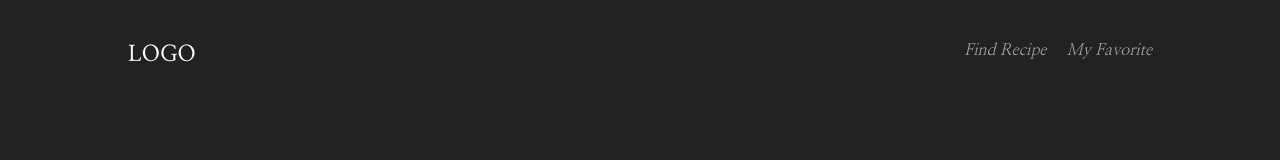
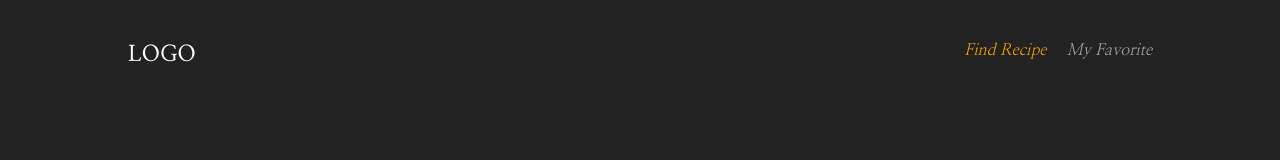
Before and after one commit to wknowpark797/next-recipe-clone, a Next.js app: page /find-recipe in a window 1280 px wide. Shown: the top 160 px of the page. Built offline with nearby package versions, Linux system fonts and the light colour scheme.

Commit message:
Text.jsx 메뉴 텍스트 활성화 처리

```diff
--- a/components/atoms/text/Text.jsx
+++ b/components/atoms/text/Text.jsx
@@ -3,6 +3,7 @@ import Link from 'next/link';
 import styles from './Text.module.scss';
 import clsx from 'clsx';
 import { Nanum_Myeongjo, Orbitron } from 'next/font/google';
+import { useRouter } from 'next/router';
 
 const nanum = Nanum_Myeongjo({
 	subsets: ['latin'],
@@ -27,10 +28,15 @@ function Text({
 	tag = 'p',
 	isOn = false,
 }) {
+	const router = useRouter();
+	// 현재 활성화되어있는 라우터명
+	const currentPath = router.pathname;
+
 	return React.createElement(
 		tag,
 		{
 			className: clsx(
+				currentPath === url ? styles.on : '',
 				styles.txt,
 				className,
 				nanum.variable,
--- a/components/atoms/text/Text.module.scss
+++ b/components/atoms/text/Text.module.scss
@@ -16,7 +16,8 @@
 		font-weight: 400;
 		font-style: italic;
 
-		&:hover {
+		&:hover,
+		&.on {
 			color: orange;
 		}
 	}
```
